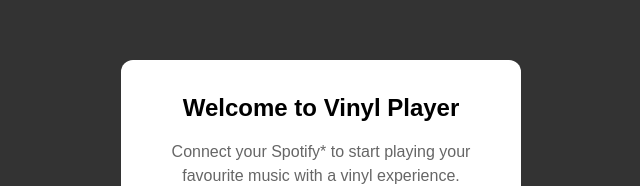
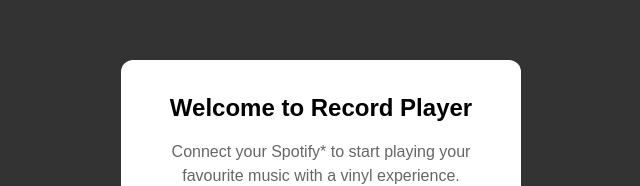
Before and after one commit to subhajitroycode/record-player, a React (Vite) app: page / in a window 1280 px wide. Shown: the part 206-392 px from the top of the page, without its empty margins (319-959 px from the left). Built offline with nearby package versions, Linux system fonts and the light colour scheme; no server answers.

Commit message:
changed login title

```diff
--- a/src/components/Login.jsx
+++ b/src/components/Login.jsx
@@ -39,7 +39,7 @@
       style={{ display: isModalOpen ? "flex" : "none" }}
     >
       <div className="bg-white p-8 rounded-xl text-center w-11/12 sm:max-w-[400px] sm:w-full">
-        <h2 className="text-2xl mb-4 font-bold">Welcome to Vinyl Player</h2>
+        <h2 className="text-2xl mb-4 font-bold">Welcome to Record Player</h2>
         <p className="mb-4 text-[#666]">
           Connect your Spotify* to start playing your favourite music with a
           vinyl experience.
```
